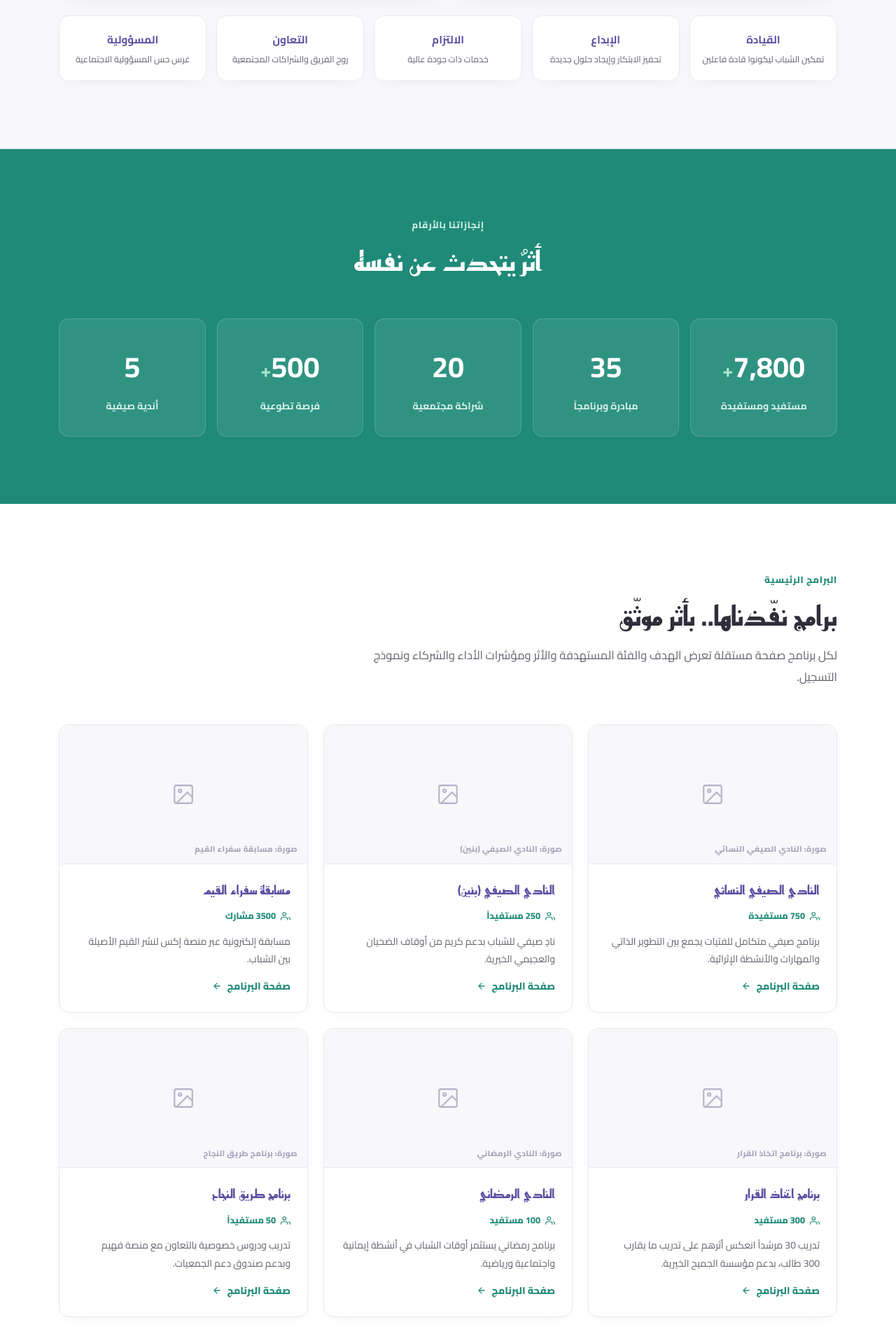
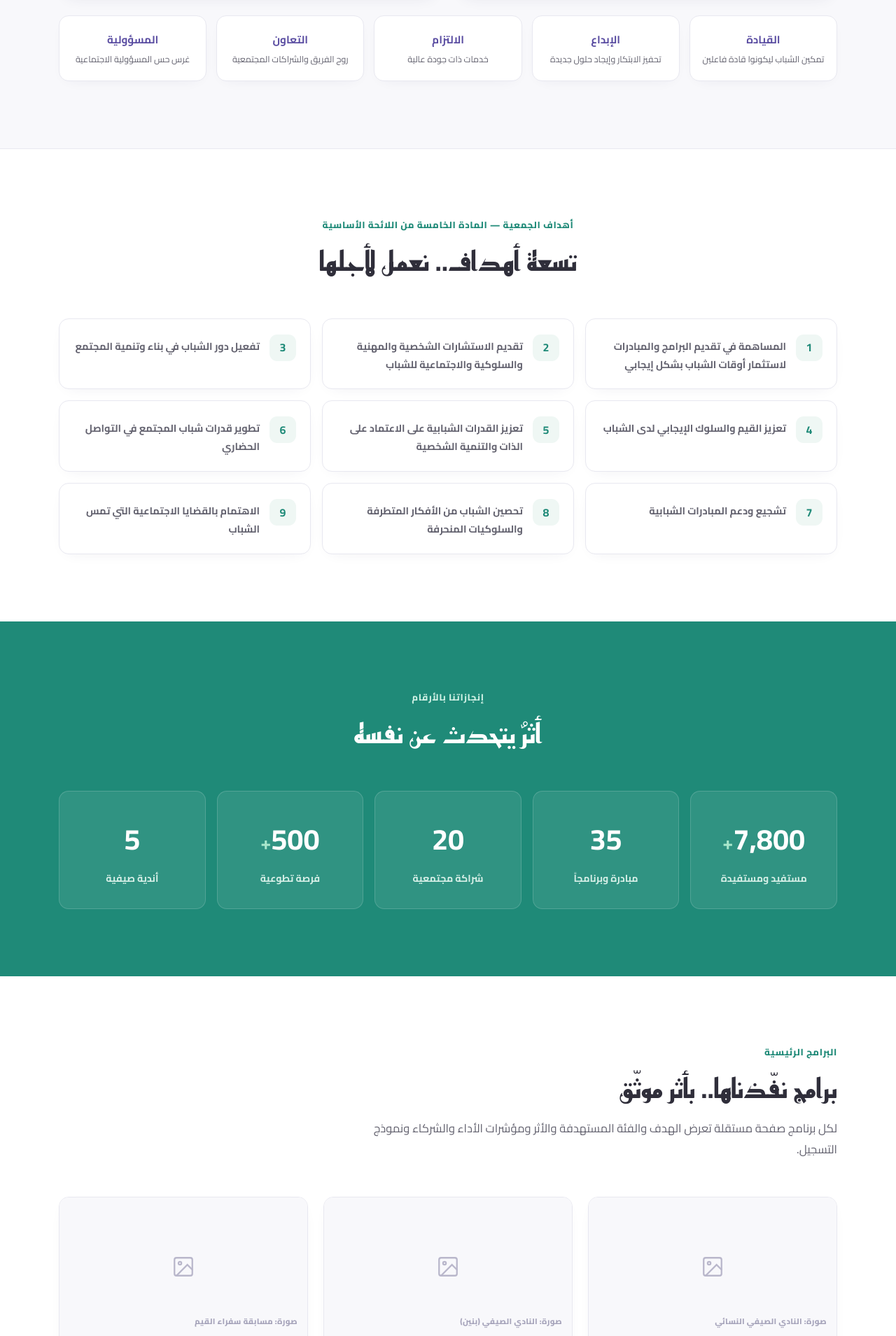
Before and after one commit to MZR2Q/almajd_landing, a Python web app: template templates/index.html in a window 1280 px wide. Shown: the part 1820-3729 px from the top of the page at 70% size. Run offline with Jinja, Linux system fonts and the light colour scheme; the template is opened without the code that fills it, so the values that code supplies are empty.

Commit message:
إضافة قسم أهداف الجمعية (المادة الخامسة من اللائحة الأساسية)
- تسعة أهداف ببطاقات مرقمة بعد قسم الرؤية والرسالة
- إضافة الرابط في قائمة الجوال وروابط الفوتر السريعة

Co-Authored-By: Claude Fable 5 <noreply@anthropic.com>
Claude-Session: https://claude.ai/code/session_01FaiuJETJn2UTAKN9LXDwj4

```diff
--- a/templates/index.html
+++ b/templates/index.html
@@ -135,6 +135,18 @@ section.sec{padding-block:96px}
 .valc b{display:block;color:var(--brand);font-size:.95rem;margin-bottom:4px}
 .valc span{font-size:.78rem;color:var(--ink-2);line-height:1.6;display:block}
 @media(max-width:900px){.vm-grid{grid-template-columns:1fr}.vals-row{grid-template-columns:repeat(2,1fr)}.valc:last-child{grid-column:span 2}}
+
+/* أهداف الجمعية */
+.goals-grid{display:grid;grid-template-columns:repeat(3,1fr);gap:16px}
+.goal{padding:22px 20px;display:flex;gap:14px;align-items:flex-start}
+.goal .no{
+  width:38px;height:38px;flex-shrink:0;border-radius:11px;display:grid;place-items:center;
+  background:#EFF7F4;color:var(--green);font-family:'Reem Kufi','Cairo',sans-serif;
+  font-weight:700;font-size:1rem;font-variant-numeric:tabular-nums;
+}
+.goal p{font-size:.9rem;color:var(--ink-2);font-weight:700;line-height:1.8;margin:0;padding-top:4px}
+@media(max-width:960px){.goals-grid{grid-template-columns:repeat(2,1fr)}}
+@media(max-width:600px){.goals-grid{grid-template-columns:1fr}.goal{padding:16px}}
 
 /* الإنجازات */
 .ach{background:var(--green);color:#fff}
@@ -283,7 +295,7 @@ footer{background:#312A5E;color:#C9C4E6;margin-top:0}
 <div class="drawer" id="drawer" aria-hidden="true">
   <div class="scrim" id="scrim"></div>
   <div class="panel" role="dialog" aria-label="القائمة">
-    <a href="#about">عن الجمعية</a><a href="#achievements">إنجازاتنا</a><a href="#programs">البرامج</a>
+    <a href="#about">عن الجمعية</a><a href="#goals">أهداف الجمعية</a><a href="#achievements">إنجازاتنا</a><a href="#programs">البرامج</a>
     <a href="#governance">الحوكمة والشفافية</a><a href="#news">الأخبار</a><a href="#support">طرق الدعم</a><a href="#contact">التواصل</a>
     <a class="btn btn-green" href="https://almajdyouth.com/" target="_blank" rel="noopener">ادعم الآن</a>
   </div>
@@ -353,6 +365,28 @@ footer{background:#312A5E;color:#C9C4E6;margin-top:0}
       <div class="card valc"><b>الالتزام</b><span>خدمات ذات جودة عالية</span></div>
       <div class="card valc"><b>التعاون</b><span>روح الفريق والشراكات المجتمعية</span></div>
       <div class="card valc"><b>المسؤولية</b><span>غرس حس المسؤولية الاجتماعية</span></div>
+    </div>
+  </div>
+</section>
+
+
+<!-- ═══ أهداف الجمعية (المادة الخامسة من اللائحة الأساسية) ═══ -->
+<section class="sec" id="goals">
+  <div class="wrap">
+    <div class="sec-head center">
+      <span class="kicker">أهداف الجمعية — المادة الخامسة من اللائحة الأساسية</span>
+      <h2>تسعة أهداف.. نعمل لأجلها</h2>
+    </div>
+    <div class="goals-grid">
+      <div class="card goal"><span class="no num">1</span><p>المساهمة في تقديم البرامج والمبادرات لاستثمار أوقات الشباب بشكل إيجابي</p></div>
+      <div class="card goal"><span class="no num">2</span><p>تقديم الاستشارات الشخصية والمهنية والسلوكية والاجتماعية للشباب</p></div>
+      <div class="card goal"><span class="no num">3</span><p>تفعيل دور الشباب في بناء وتنمية المجتمع</p></div>
+      <div class="card goal"><span class="no num">4</span><p>تعزيز القيم والسلوك الإيجابي لدى الشباب</p></div>
+      <div class="card goal"><span class="no num">5</span><p>تعزيز القدرات الشبابية على الاعتماد على الذات والتنمية الشخصية</p></div>
+      <div class="card goal"><span class="no num">6</span><p>تطوير قدرات شباب المجتمع في التواصل الحضاري</p></div>
+      <div class="card goal"><span class="no num">7</span><p>تشجيع ودعم المبادرات الشبابية</p></div>
+      <div class="card goal"><span class="no num">8</span><p>تحصين الشباب من الأفكار المتطرفة والسلوكيات المنحرفة</p></div>
+      <div class="card goal"><span class="no num">9</span><p>الاهتمام بالقضايا الاجتماعية التي تمس الشباب</p></div>
     </div>
   </div>
 </section>
@@ -566,6 +600,7 @@ footer{background:#312A5E;color:#C9C4E6;margin-top:0}
         <h4>روابط سريعة</h4>
         <div class="f-links">
           <a href="#about">عن الجمعية</a>
+          <a href="#goals">أهداف الجمعية</a>
           <a href="#achievements">إنجازاتنا</a>
           <a href="#programs">البرامج</a>
           <a href="#news">الأخبار</a>
```
Also changed, not shown: index.html (+36 -1 lines).
